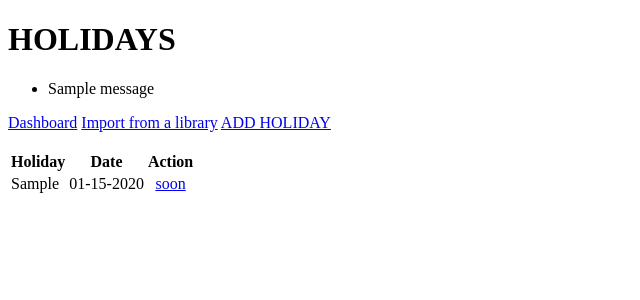
After one commit to coder-val/AMSFR, a Django app: page /holiday/ in a window 1280 px wide. The commit adds this page. Shown: the top 300 px of the page, without its empty margins (0-640 px from the left). Run offline with Django 4.2, Linux system fonts and the light colour scheme; tables that the repository leaves empty hold one stand-in row (values such as "Sample post"); one stand-in notice (Sample message) is shown.

Commit message:
create functionality for holiday

```diff
--- a/amsfr/employees/models.py
+++ b/amsfr/employees/models.py
@@ -60,8 +60,8 @@ class Attendance(models.Model):
         db_table = 'attendance'
 
 class Holiday(models.Model):
-    date = models.DateField(null=True, blank=True)
     holiday = models.CharField(max_length=50)
+    date = models.DateField()
 
     class Meta:
         db_table = 'holidays'
--- /dev/null
+++ b/amsfr/employees/templates/employees/holiday.html
@@ -0,0 +1,50 @@
+<!DOCTYPE html>
+<html lang="en">
+<head>
+    <meta charset="UTF-8">
+    <meta http-equiv="X-UA-Compatible" content="IE=edge">
+    <meta name="viewport" content="width=device-width, initial-scale=1.0">
+    <title>Holidays</title>
+</head>
+<body>
+    <h1>HOLIDAYS</h1>
+
+    {% if messages %}
+    <ul class="messages">
+        {% for message in messages %}
+        <li{% if message.tags %} class="{{ message.tags }}"{% endif %}>{{ message }}</li>
+        {% endfor %}
+    </ul>
+    {% endif %}
+    <a href="{% url 'home' %}">Dashboard</a>
+    <a href="{% url 'import_holidays' %}">Import from a library</a>
+    <a href="{% url 'create_holiday' %}">ADD HOLIDAY</a>
+
+    <br>
+    <br>
+
+    <table>
+        <thead>
+            <tr>
+                {% comment %} <th>ID</th> {% endcomment %}
+                <th>Holiday</th>
+                <th>Date</th>
+                <th>Action</th>
+            </tr>
+        </thead>
+        <tbody>
+            {% for holiday in holidays %}
+            <tr>
+                {% comment %} <td>{{schedule.id}}</td> {% endcomment %}
+                <td>{{holiday.holiday}}</td>
+                <td style='text-align: center'>{{holiday.date|date:"m-d-Y"}}</td>
+                <td style='text-align: center'>
+                    <a href="#">soon</a>
+                </td>
+            </tr>
+            {% endfor %}
+        </tbody>
+    </table>
+
+</body>
+</html>
--- a/amsfr/employees/templates/employees/home.html
+++ b/amsfr/employees/templates/employees/home.html
@@ -14,6 +14,7 @@
     <a href="{% url 'employee' %}">Employee</a>
     <a href="{% url 'department' %}">Department</a>
     <a href="{% url 'designation' %}">Designation</a>
+    <a href="{% url 'holiday' %}">Holiday</a>
 
 </body>
 </html>
--- a/amsfr/employees/urls.py
+++ b/amsfr/employees/urls.py
@@ -23,6 +23,10 @@ urlpatterns = [
     path('schedule/delete/<str:pk>/', delete_sched, name='delete_sched'),
     path('schedule/activate/<str:pk>/', activate, name='activate'),
 
+    path('holiday/', holiday, name='holiday'),
+    path('holiday/import_holidays/', import_holidays, name='import_holidays'),
+    path('holiday/create/', create_holiday, name='create_holiday'),
+
     path('employee/', employee, name='employee'),
     path('employee/create/', create_emp, name='create_emp'),
     path('employee/update/<str:pk>/', update_emp, name='update_emp'),
--- a/amsfr/employees/views.py
+++ b/amsfr/employees/views.py
@@ -23,14 +23,6 @@ def convert_time(time):
 
 # Create your views here.
 def home(request):
-
-    ph_calendar = Philippines()
-
-    # ehem = pd.DataFrame(ph_calendar.holidays(2022), columns=["date", "holiday"])
-    # print(ehem)
-    ehem = ph_calendar.holidays(2022)
-    print(ehem)
-
     context = {}
     template = "employees/home.html"
     return render(request, template, context)
@@ -267,6 +259,37 @@ def delete_emp(request, pk):
 
     return render(request, template, {'employee': employee})
 
+# HOLIDAY
+def holiday(request):
+    holidays = Holiday.objects.all()
+    context = {'holidays': holidays}
+    template = 'employees/holiday.html'
+    return render(request, template, context)
+
+def import_holidays(request):
+    ph_calendar = Philippines()
+    # ehem = pd.DataFrame(ph_calendar.holidays(2022), columns=["date", "holiday"])
+    # print(ehem)
+    holiday_list = ph_calendar.holidays(2022)
+    holidays = [Holiday(date=x[0], holiday=x[1]) for x in holiday_list if not Holiday.objects.filter(holiday=x[1]).exists()]
+    Holiday.objects.bulk_create(holidays)
+    messages.success(request, "Holidays imported successfully!")
+    return redirect('holiday')
+
+def create_holiday(request):
+    context = {}
+    # form = HolidayForm()
+    template = 'employees/holiday/create.html'
+
+    if request.method == 'POST':
+        holiday = request.POST['holiday']
+        date = request.POST['date']
+        Holiday.objects.create(holiday=holiday, date=date)
+        messages.success(request, "Holiday added successfully!")
+        return redirect('holiday')
+
+    # context = {'form': form}
+    return render(request, template, context)
 # ATTENDANCE
 def attendance(request):
     context = {}
```
Also changed, not shown: amsfr/employees/templates/employees/holiday/create.html (added, +21 -0 lines), amsfr/employees/migrations/0011_alter_holiday_date.py (added).
